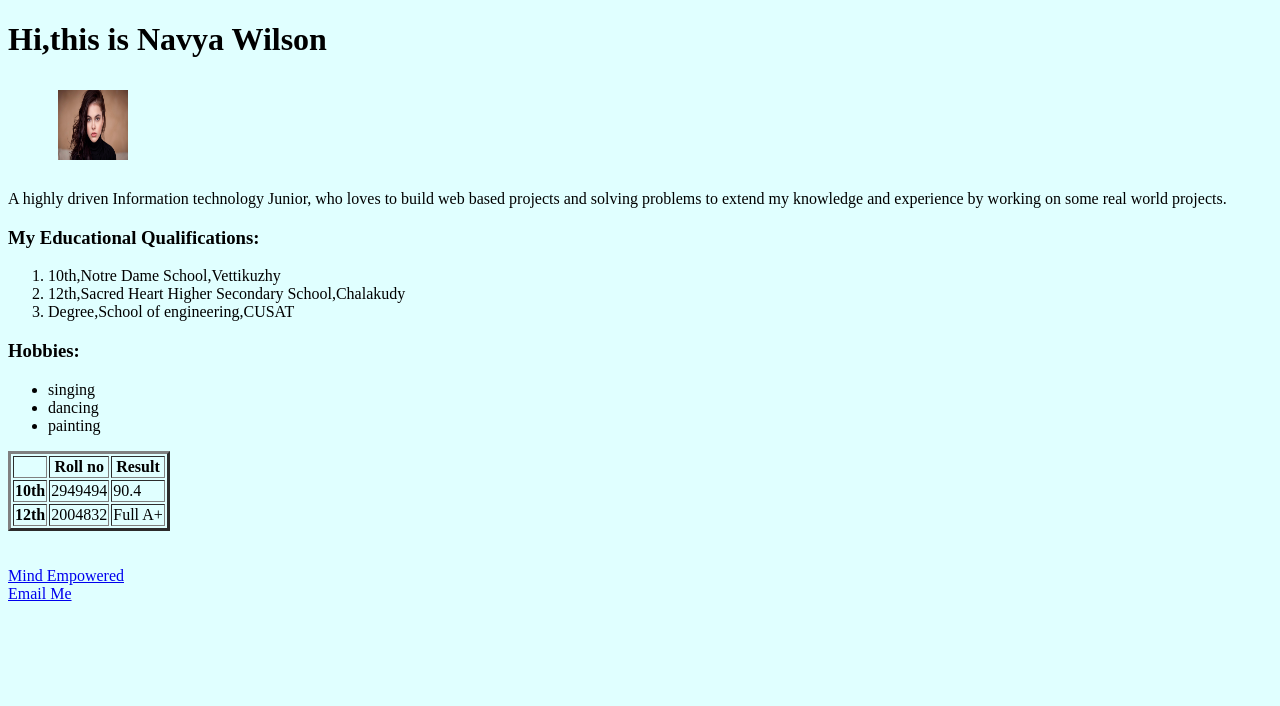
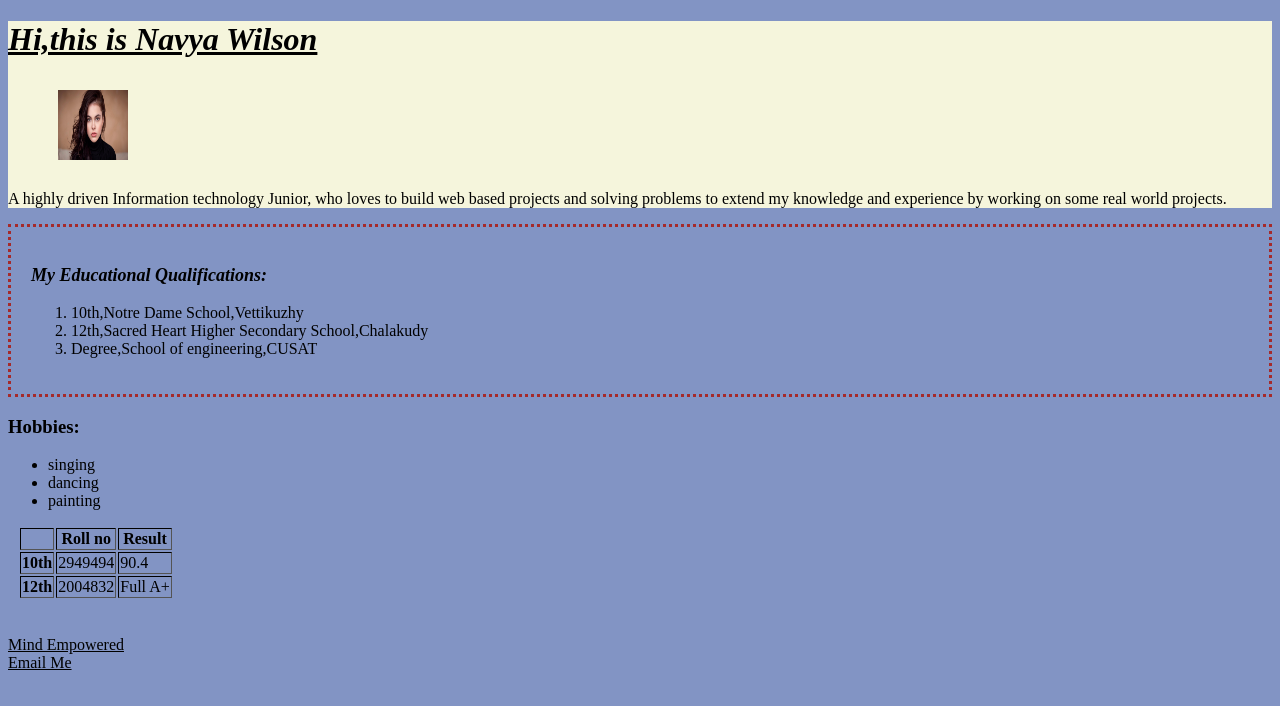
Before and after one commit to navyawilson02/learning-html-css, a plain HTML site: page index.html in a window 1280 px wide. Drawn offline with Linux system fonts and the light colour scheme.

Commit message:
added css

```diff
--- a/index.html
+++ b/index.html
@@ -5,12 +5,16 @@
     <meta http-equiv="X-UA-Compatible" content="IE=edge">
     <meta name="viewport" content="width=device-width, initial-scale=1.0">
     <title>My Personal website</title>
+    <link rel="stylesheet" href="styles.css" type="text/css">
 </head>
 <body bgcolor="#E0FFFF">
+    <div class="box-1">
     <h1>Hi,this is Navya Wilson</h1>
     <img src="sampleimg.jpg" alt="this is image of me" height="70" width="70" hspace="50" vspace="10">
      <p>A highly driven Information technology Junior, who loves to build web based projects and solving problems to extend my knowledge and experience by working on some real world projects.</p>
-      <h3>My Educational Qualifications:</h3>
+    </div>
+    <div class="box-2">
+     <h3>My Educational Qualifications:</h3>
     <p>
     <ol>
         <li>10th,Notre Dame School,Vettikuzhy</li>
@@ -18,6 +22,7 @@
         <li>Degree,School of engineering,CUSAT</li>
     </ol>
     </p>
+    </div>
     <h3>Hobbies:</h3>
     <p>
         <ul>
@@ -45,5 +50,6 @@
     </table><br><br>
     <a href="https://www.mind-empowered.org/">Mind Empowered</a><br>
     <a href="mailto:navyawilsonv2002@gmail.com">Email Me</a>
+
 </body>
 </html>
--- /dev/null
+++ b/styles.css
@@ -0,0 +1,35 @@
+body{
+    background-color: #8294C4;
+}
+.box-1{
+    background-color: beige;
+}
+table{
+    padding-left: 10px;
+    border: none;
+    border-color: black;
+}
+.box-1 h1{
+    font-style: italic;
+    text-decoration: underline;
+}
+.box-2{
+    border: 3px dotted brown;
+    padding: 20px;
+}
+.box-2 h3{
+    font-style: italic;
+    font-size: large;
+}
+a{
+  color: #000;
+}
+a:hover{
+    color: red;
+}
+a:active{
+    color: green;
+}
+a:visited{
+    color: purple;
+}
```
Also changed, not shown: output-html-css.jpg (added).
